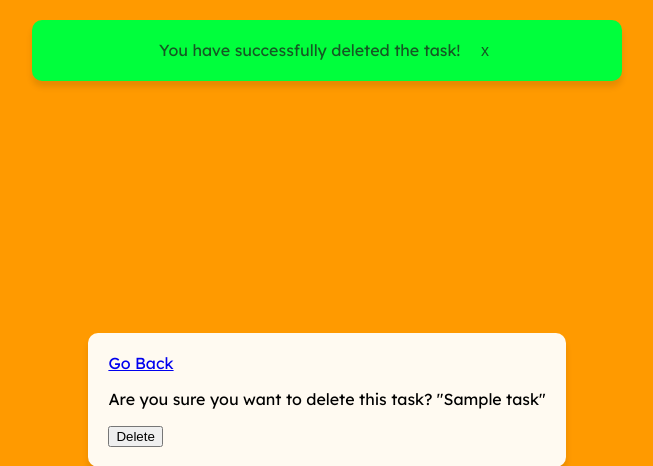
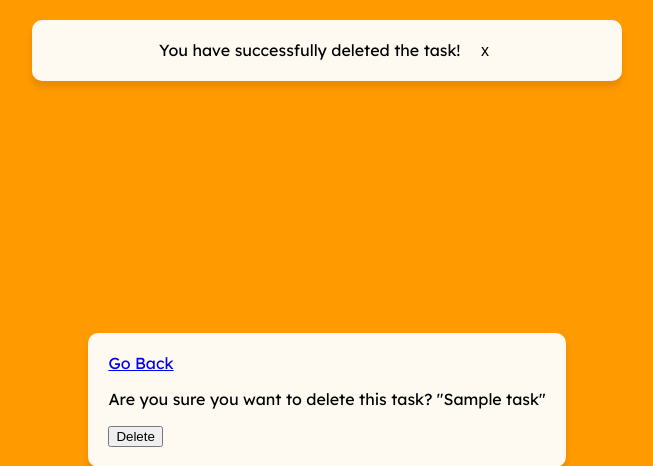
Before and after one commit to SarahcEmm/to-do-or-not-to-do, a Django app: page /task-delete/1/ in a window 1280 px wide. Shown: the top 466 px of the page, without its empty margins (313-966 px from the left). Run offline with Django 4.2, Linux system fonts and the light colour scheme; a user stored in the database is signed in; tables that the repository leaves empty hold one stand-in row (values such as "Sample post").

Commit message:
css styling to alert

```diff
--- a/base/templates/base/task_list.html
+++ b/base/templates/base/task_list.html
@@ -17,7 +17,7 @@
     {% endif %}
 </div>
 <div class="search-wrapper">
-    <a href="{% url 'task-create' %}">Add Task</a>
+    <a class="add-button" href="{% url 'task-create' %}">Add Task</a>
     <form method="GET">
         <input type="text" placeholder="Find Task" name="'search-area" value="{{search_input}}">
         <input type="submit" value="Search">
--- a/static/css/styles.css
+++ b/static/css/styles.css
@@ -55,7 +55,7 @@ header {
 .header {
     position: relative;
     padding: 20px;
-    background-color: #f8f9fa;
+    background-color: #FFFAF1;
 }
 .header-left {
     display: inline-block;
@@ -66,7 +66,9 @@ header {
     top: 20px;
     right: 20px;
 }
-
+.add-button {
+    padding: 20px;
+}
 
 .logout-button {
     background-color: #007bff;
@@ -90,7 +92,7 @@ header {
     transform: translateX(-50%); /* Adjust positioning to truly center it */
     max-width: 550px; /* Set a maximum width */
     width: 90%; /* Allow flexibility for smaller screens */
-    background-color: #00ff4c;
+    background-color: #FFFAF1;
     border-radius: 10px;
     box-shadow: 0 6px 6px rgba(0, 0, 0, 0.1);
     z-index: 1000; /* Ensure it appears above other content */
@@ -99,9 +101,7 @@ header {
 }
 
 .message.success {
-    border-color: #28a745;
-    background-color: #00ff3c;
-    color: #155724;
+    background-color:#FFFAF1;
 }
 
 .message.error {
```
Also changed, not shown: README.md, 9 other files.
